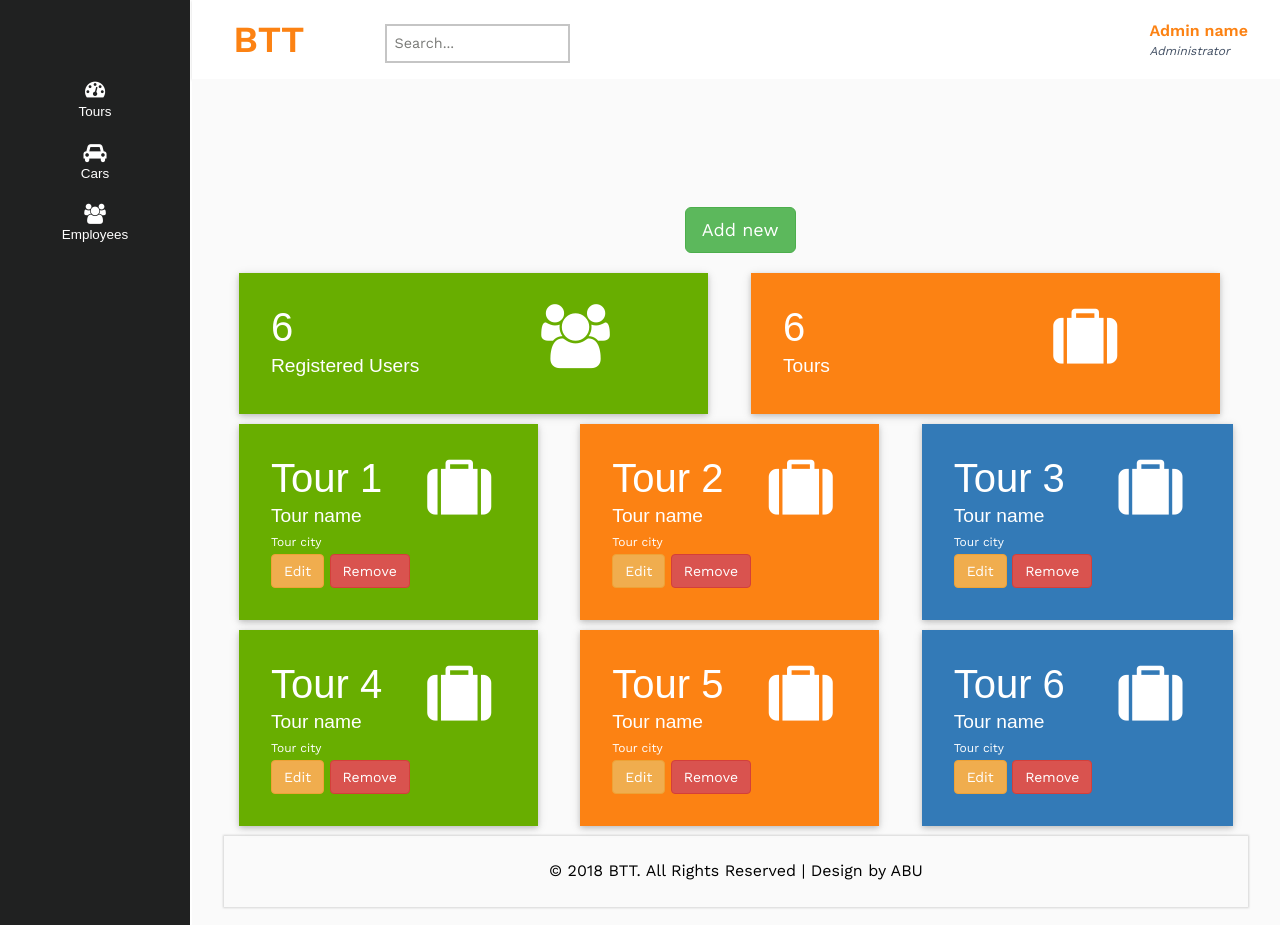
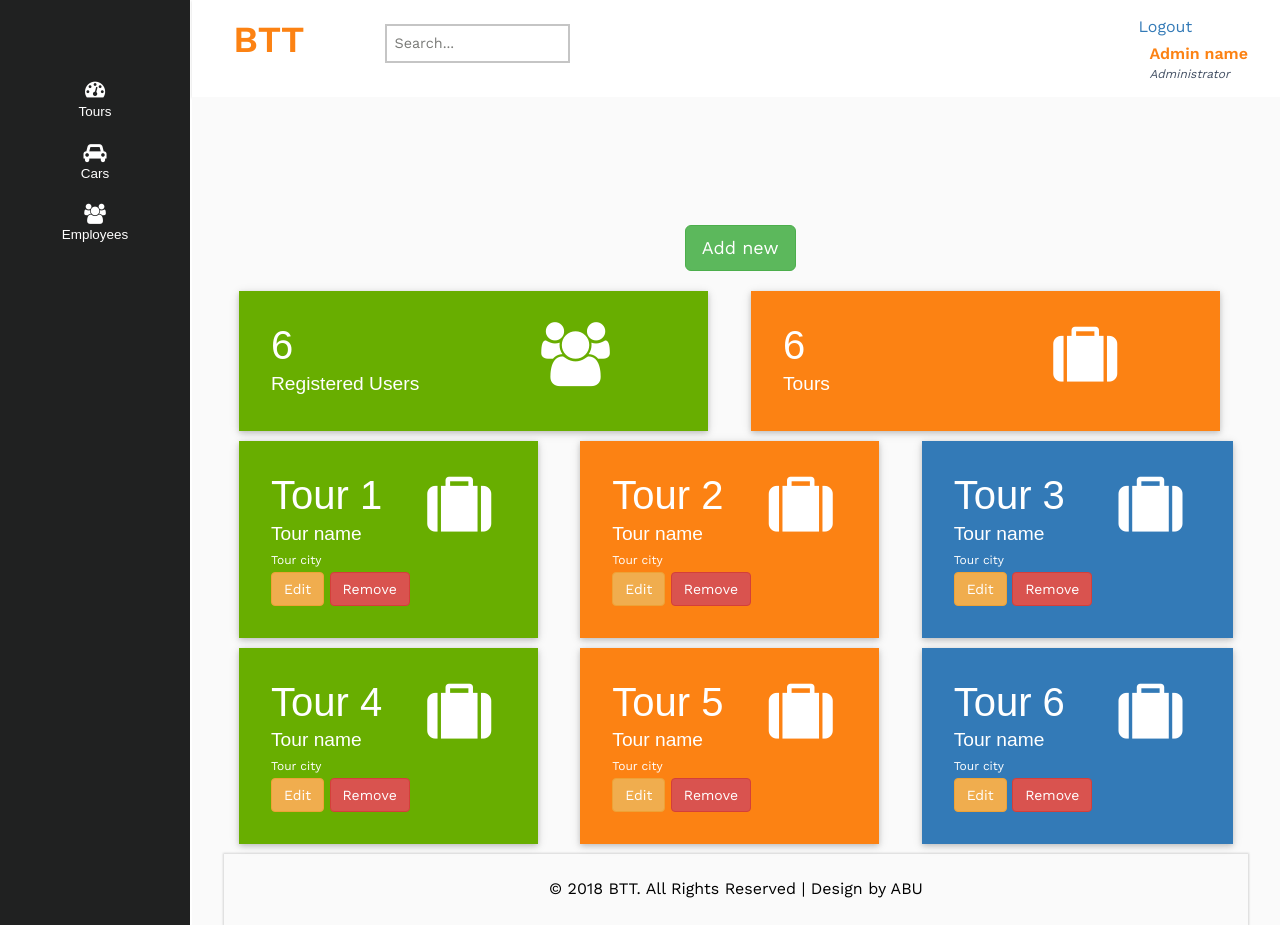
Before and after one commit to devAbu/meanStackBtt, a website: page static/admin.html in a window 1280 px wide. Shown: the top 925 px of the page. Drawn offline with nearby package versions, Linux system fonts and the light colour scheme; a web font is replaced by a local one.

Commit message:
adding logout

```diff
--- a/static/admin.html
+++ b/static/admin.html
@@ -41,12 +41,14 @@
                         <ul>
                             <li class="profile_details_drop">
                                 <div class="profile_img">
-                                    <span class="prfil-img">
-                                        <img src="images/p1.png" alt=""> </span>
+                                    <p>
+                                        <a href="#/!">Logout</a>
+                                    </p>
                                     <div class="user-name">
                                         <p>Admin name</p>
                                         <span>Administrator</span>
                                     </div>
+
                                 </div>
                             </li>
                         </ul>
```
Also changed, not shown: static/carPage.html (+3 -2 lines), static/employeePage.html (+3 -2 lines).
